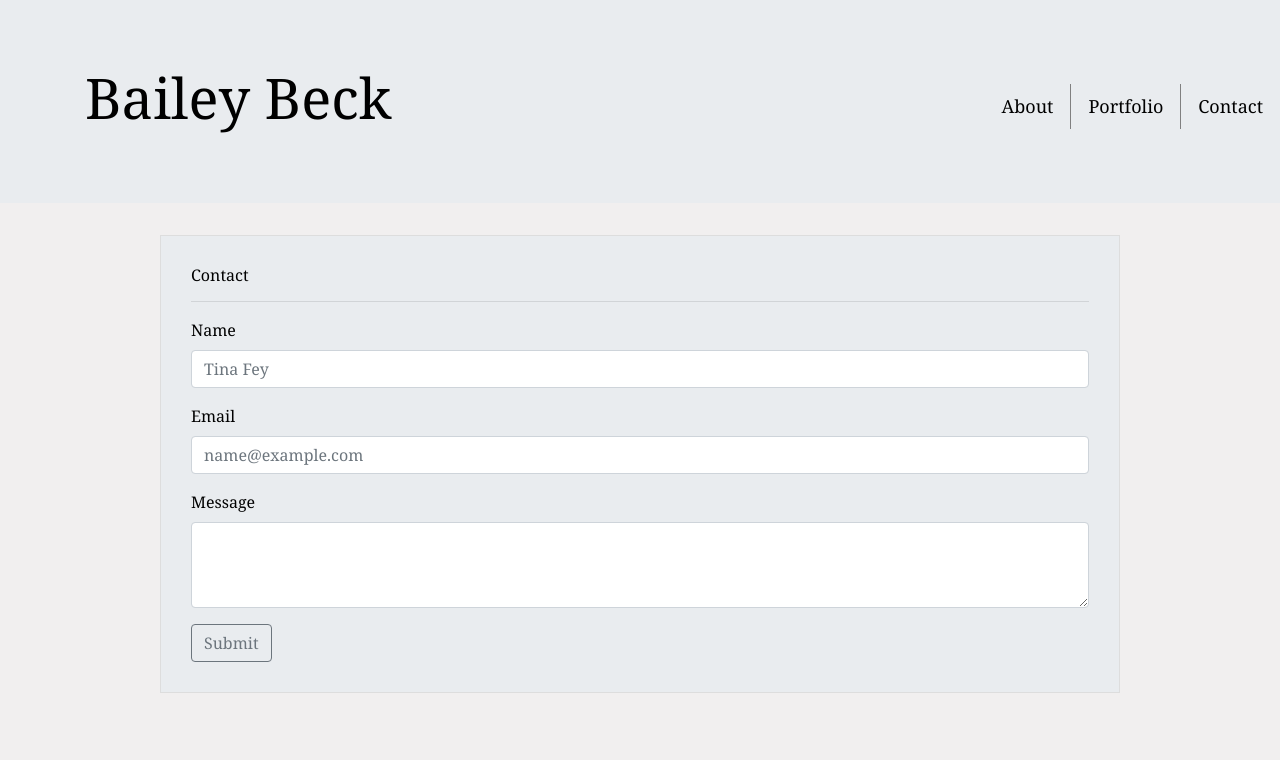
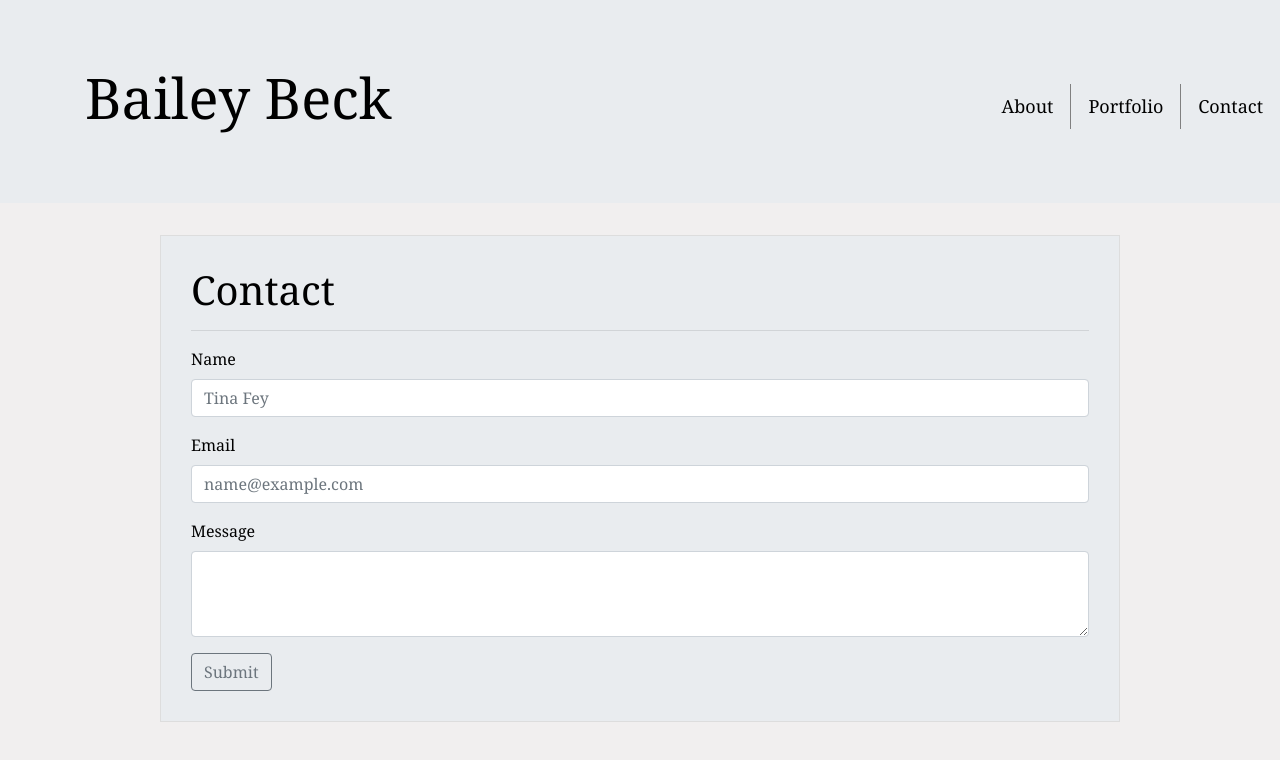
Before and after one commit to baileymbeck/Portfolio, a plain HTML site: page contact.html in a window 1280 px wide. Shown: the top 760 px of the page. Drawn offline with nearby package versions, Linux system fonts and the light colour scheme.

Commit message:
css update

```diff
--- a/contact.html
+++ b/contact.html
@@ -36,7 +36,7 @@
 
     <div class="form">
             <form>
-                    <h6>Contact</h6>
+                    <h1>Contact</h1>
                     <hr>
                 <div class="form-group">
                     <label for="exampleFormControlInput1">Name</label>
```
Also changed, not shown: portfolio.html (+1 -1 lines).
